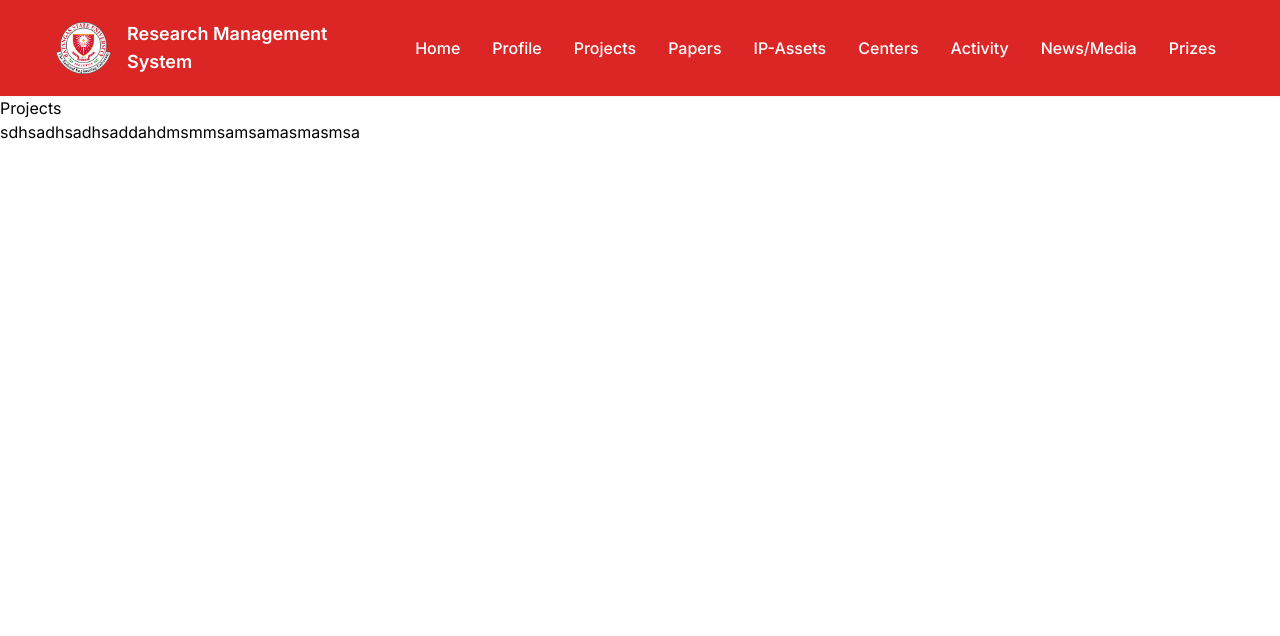
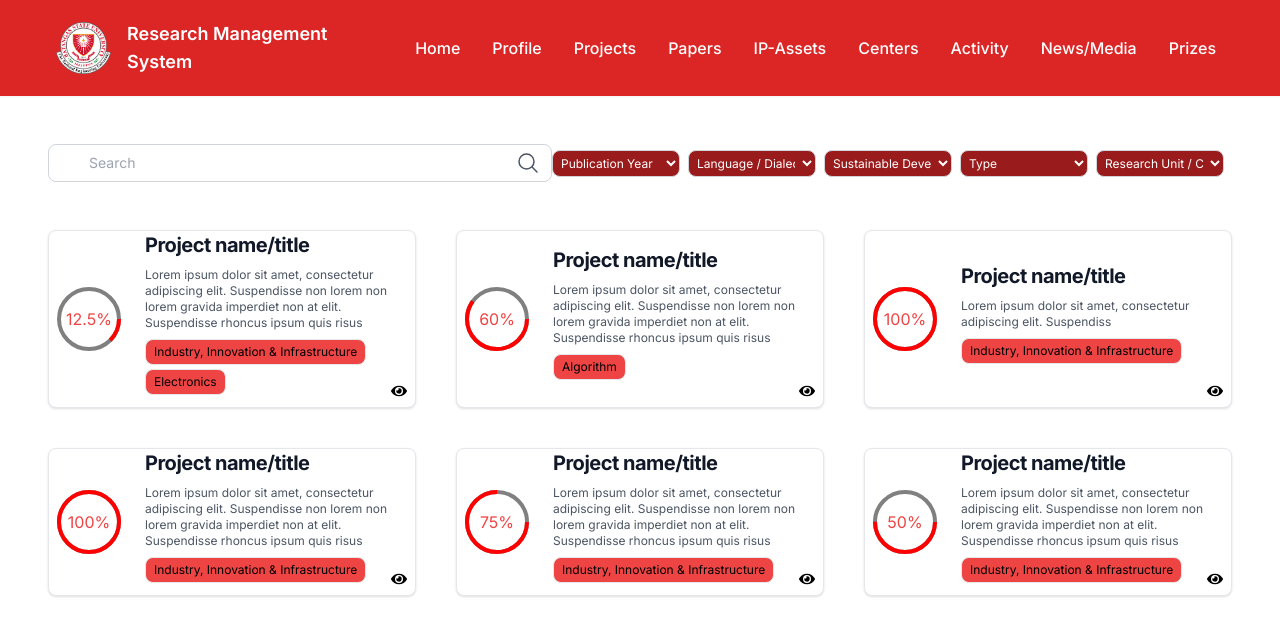
Before and after one commit to jericho-millena/PublicD, a Next.js app: page /pages/projects in a window 1280 px wide. Shown: the top 636 px of the page. Built offline with nearby package versions, Linux system fonts and the light colour scheme.

Commit message:
laden pogi

```diff
--- /dev/null
+++ b/src/app/Data/data3.js
@@ -0,0 +1,57 @@
+export const users = [
+    {
+      id: 1,
+      title: "Project name/title",
+      progress: 12.5,
+      researchInfo: "Lorem ipsum dolor sit amet, consectetur adipiscing elit. Suspendisse non lorem non lorem gravida imperdiet non at elit. Suspendisse rhoncus ipsum quis risus",
+      sdg: ["Industry, Innovation & Infrastructure", "Electronics"],
+      link: "/research/1"
+    },
+
+    {
+        id: 2,
+        title: "Project name/title",
+        progress: 60,
+        researchInfo: "Lorem ipsum dolor sit amet, consectetur adipiscing elit. Suspendisse non lorem non lorem gravida imperdiet non at elit. Suspendisse rhoncus ipsum quis risus",
+        sdg: ["Algorithm"],
+        link: "/research/1"
+      },
+
+      {
+        id: 3,
+        title: "Project name/title",
+        progress: 100,
+        researchInfo: "Lorem ipsum dolor sit amet, consectetur adipiscing elit. Suspendiss",
+        sdg: ["Industry, Innovation & Infrastructure"],
+        link: "/research/1"
+      },
+
+      {
+        id: 4,
+
+        title: "Project name/title",
+        progress: 100,
+        researchInfo: "Lorem ipsum dolor sit amet, consectetur adipiscing elit. Suspendisse non lorem non lorem gravida imperdiet non at elit. Suspendisse rhoncus ipsum quis risus",
+        sdg: ["Industry, Innovation & Infrastructure"],
+        link: "/research/1"
+      },
+
+      {
+        id: 5,
+        title: "Project name/title",
+        progress: 75,
+        researchInfo: "Lorem ipsum dolor sit amet, consectetur adipiscing elit. Suspendisse non lorem non lorem gravida imperdiet non at elit. Suspendisse rhoncus ipsum quis risus",
+        sdg: ["Industry, Innovation & Infrastructure"],
+        link: "/research/1"
+      },
+
+      {
+        id: 6,
+        title: "Project name/title",
+        progress: 50,
+        researchInfo: "Lorem ipsum dolor sit amet, consectetur adipiscing elit. Suspendisse non lorem non lorem gravida imperdiet non at elit. Suspendisse rhoncus ipsum quis risus",
+        sdg: ["Industry, Innovation & Infrastructure"],
+        link: "/research/1"
+      },
+
+  ];
--- a/src/app/pages/projects/page.js
+++ b/src/app/pages/projects/page.js
@@ -1,10 +1,48 @@
-import React from 'react'
+import React from 'react';
+import Card2 from '@/app/components/Card2';
+import { users } from '@/app/Data/data3';
+import { DropDown } from '@/app/components/dropdown';
 
 export default function Projects() {
   return (
-<main>
-    <h1>Projects</h1>
-    <p>sdhsadhsadhsaddahdmsmmsamsamasmasmsa</p>
-</main>
-  )
+    <div className="p-8">
+      <nav className="bg-white-600 p-4 flex items-center justify-between">
+        <form className="relative flex-grow">
+          <input
+            type="text"
+            className="w-full p-2 pl-10 pr-12 border border-gray-300 rounded-lg text-sm focus:outline-none focus:ring-2 focus:ring-red-500"
+            placeholder="Search"
+          />
+          <button
+            type="submit"
+            className="absolute right-0 top-0 bottom-0 px-3 text-gray-600 hover:text-gray-700 focus:outline-none"
+          >
+               <svg
+                xmlns="http://www.w3.org/2000/svg"
+                fill="none"
+                viewBox="0 0 24 24"
+                strokeWidth={1.5}
+                stroke="currentColor"
+                className="w-6 h-6"
+              >
+                <path
+                  strokeLinecap="round"
+                  strokeLinejoin="round"
+                  d="m21 21-5.197-5.197m0 0A7.5 7.5 0 1 0 5.196 5.196a7.5 7.5 0 0 0 10.607 10.607Z"
+                />
+              </svg>
+            <span className="sr-only">Filter</span>
+          </button>
+        </form>
+        <DropDown />
+      </nav>
+      <div className="p-4">
+        <div className="mt-4 flex justify-center grid grid-cols-1 sm:grid-cols-2 md:grid-cols-3 xl:grid-cols-3 gap-10">
+          {users.map((userData) => (
+            <Card2 key={userData.id} user={userData} />
+          ))}
+        </div>
+      </div>
+    </div>
+  );
 }
```
